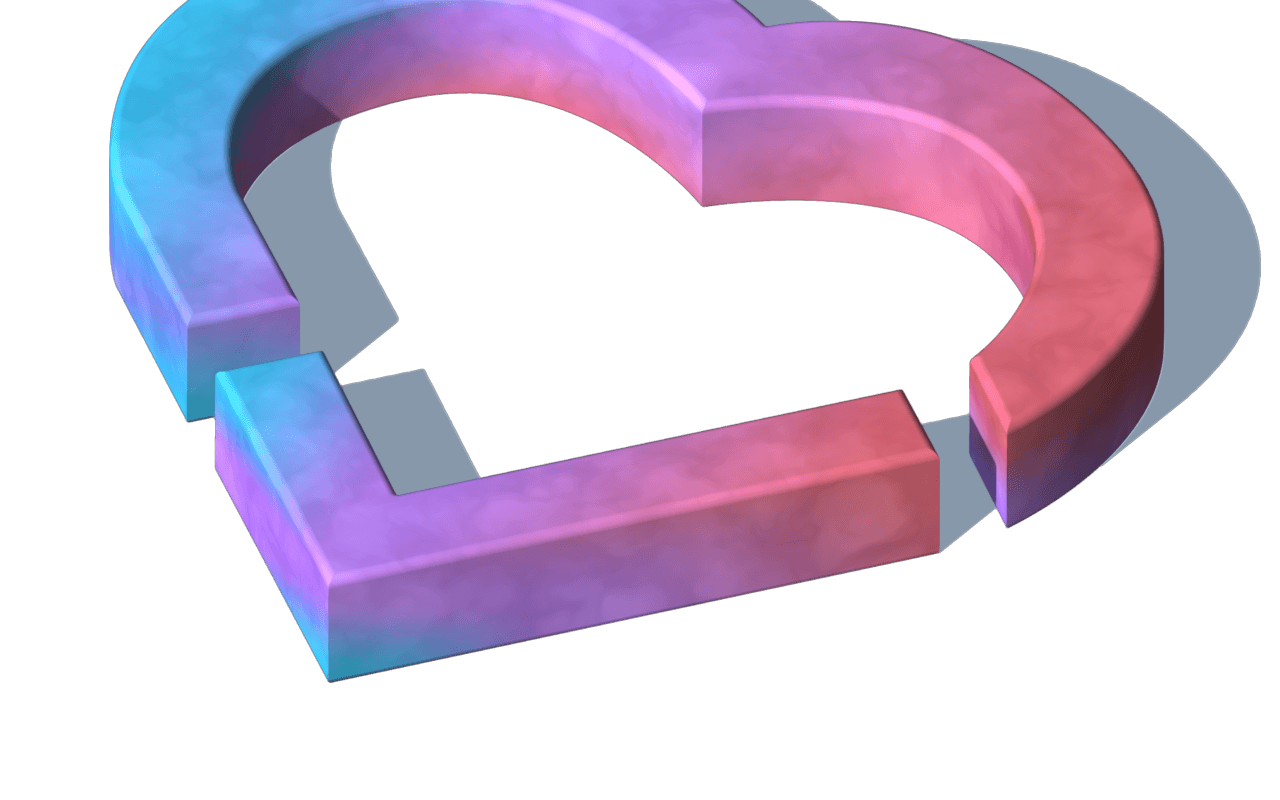
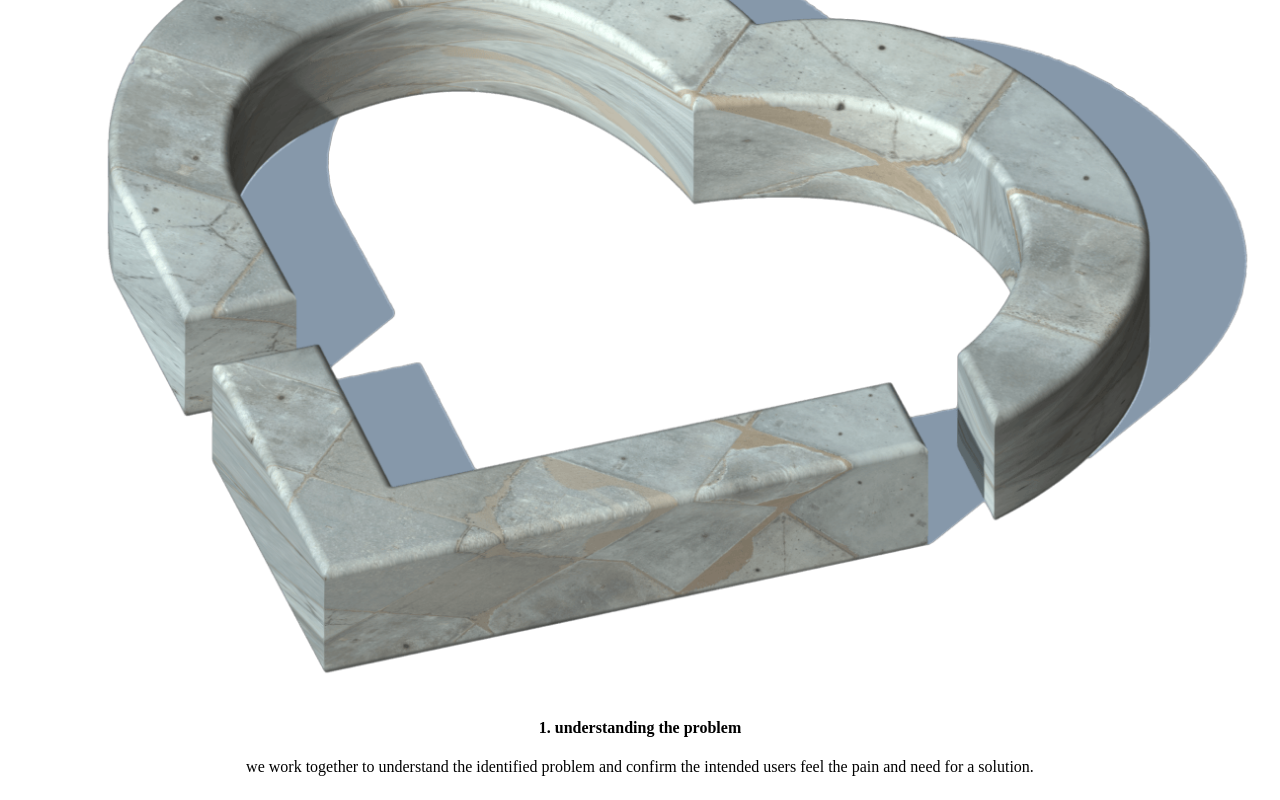
Before and after one commit to LuchoTurtle/dwyl-site, a React (Vite) app: page / in a window 1280 px wide. Shown: the part 2568-3368 px from the top of the page. Before the commit the page ends 3288 px from the top, so only its background shows below. Built offline with nearby package versions, Linux system fonts and the light colour scheme.

Commit message:
feat: Adding carousel.

```diff
--- a/package.json
+++ b/package.json
@@ -23,7 +23,8 @@
     "@splinetool/react-spline": "^2.2.2",
     "@splinetool/runtime": "^0.9.106",
     "react": "^18.2.0",
-    "react-dom": "^18.2.0"
+    "react-dom": "^18.2.0",
+    "react-responsive-carousel": "^3.2.23"
   },
   "devDependencies": {
     "@babel/core": "^7.18.13",
--- a/src/index.tsx
+++ b/src/index.tsx
@@ -3,8 +3,13 @@ import Hero from 'components/hero'
 import MVP from 'components/mvp'
 import ValueBox from 'components/value_box'
 import { createRoot } from 'react-dom/client'
+import 'tailwindcss/tailwind.css'
+import { Carousel } from 'react-responsive-carousel'
+import 'react-responsive-carousel/lib/styles/carousel.min.css'
 import step0_img from 'public/step0.png'
-import 'tailwindcss/tailwind.css'
+import step1_img from 'public/step1.png'
+import step2_img from 'public/step2.png'
+import step3_img from 'public/step3.png'
 
 const container = document.getElementById('root') as HTMLDivElement
 const root = createRoot(container)
@@ -85,10 +90,79 @@ function App() {
           <p className="font-medium text-[9px] text-stone-500 uppercase mt-5">
             meet your needs quickly and without waste
           </p>
+        </div>
 
-          <img className="h-auto w-[35vh] ml-auto mr-auto mt-12" src={step0_img} />
+        <Carousel
+          showArrows={false}
+          showIndicators={false}
+          showStatus={false}
+          showThumbs={false}
+          swipeable
+          autoPlay
+          infiniteLoop
+          interval={5000}
+          transitionTime={700}
+        >
+          <div className=" pr-8 pl-8">
+            <img
+              className="h-auto w-[35vh] ml-auto mr-auto mt-12"
+              src={step0_img}
+            />
+          </div>
 
-        </div>
+          <div className=" pr-8 pl-8">
+            <img
+              className="h-auto w-[35vh] ml-auto mr-auto mt-12"
+              src={step1_img}
+            />
+
+            <div className="mt-8 text-start">
+              <h4 className="text-xs text-emerald-900 font-bold">
+                1. understanding the problem
+              </h4>
+              <p className="font-medium text-[#DA6844] text-[0.6rem]">
+                we work together to understand the identified problem and
+                confirm the intended users feel the pain and need for a
+                solution.
+              </p>
+            </div>
+          </div>
+
+          <div className=" pr-8 pl-8">
+            <img
+              className="h-auto w-[35vh] ml-auto mr-auto mt-12"
+              src={step2_img}
+            />
+
+            <div className="mt-8 text-start">
+              <h4 className="text-xs text-emerald-900 font-bold">
+                2. make the next market-ready version of the solution
+              </h4>
+              <p className="font-medium text-[#DA6844] text-[0.6rem]">
+                we work together to understand the identified problem and
+                confirm the intended users feel the pain and need for a
+                solution.
+              </p>
+            </div>
+          </div>
+
+          <div className=" pr-8 pl-8">
+            <img
+              className="h-auto w-[35vh] ml-auto mr-auto mt-12"
+              src={step3_img}
+            />
+
+            <div className="mt-8 text-start">
+              <h4 className="text-xs text-emerald-900 font-bold">
+                3. review and return to step one
+              </h4>
+              <p className="font-medium text-[#DA6844] text-[0.6rem]">
+                we review all feedback and confirm we are making progress toward
+                solving the problem.{' '}
+              </p>
+            </div>
+          </div>
+        </Carousel>
       </div>
     </div>
   )
```
Also changed, not shown: 1 other file (tests, documents, lock files or other folders).
